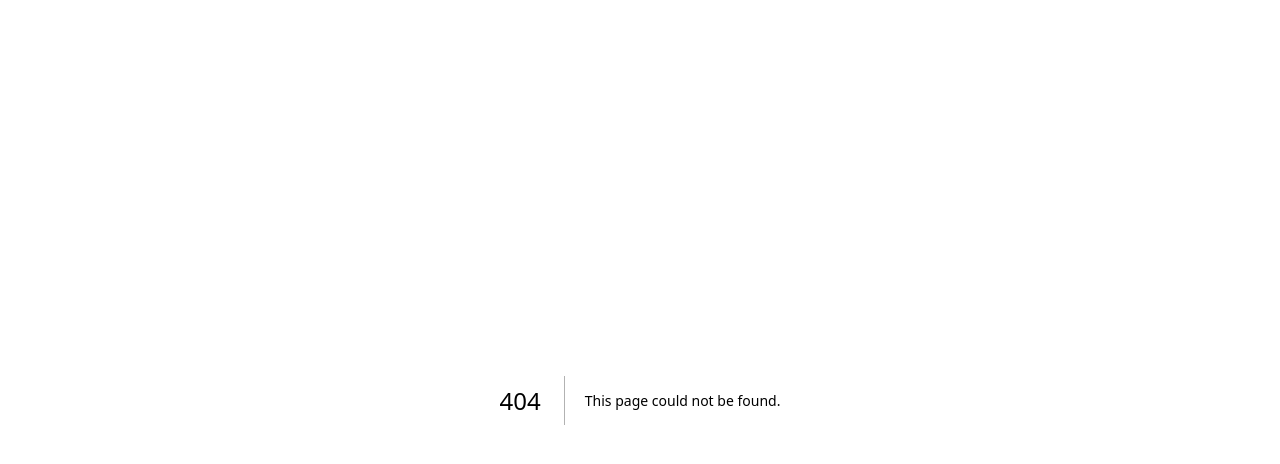
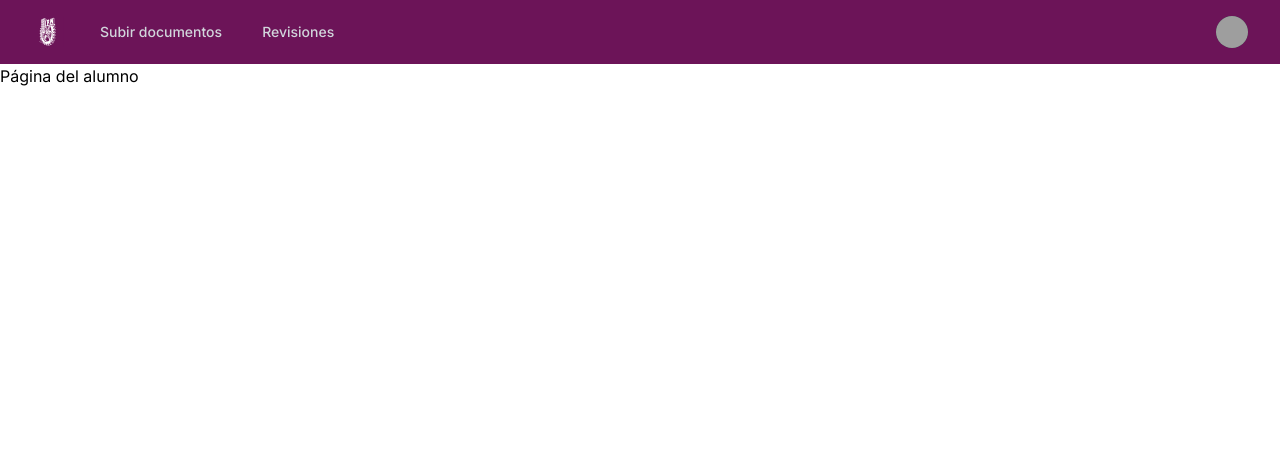
Before and after one commit to Shiroko-ai/test-revisiones-upiiz, a Next.js app: page /student in a window 1280 px wide. Before the commit this address had no page. Shown: the top 464 px of the page. Built offline with nearby package versions, Linux system fonts and the light colour scheme; grey boxes are pictures that could not be loaded.

Commit message:
Add student dashboard component

```diff
--- /dev/null
+++ b/src/app/student/page.tsx
@@ -0,0 +1,7 @@
+export default function StudentDashboard (): JSX.Element {
+  return (
+        <div>
+            <h1>Página del alumno</h1>
+        </div>
+  )
+}
```
